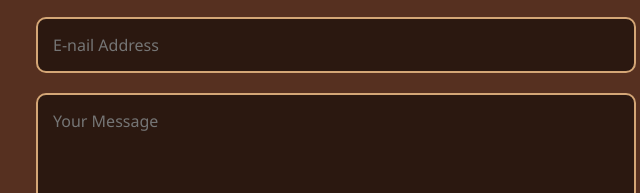
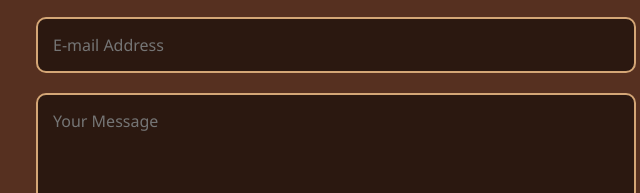
Before and after one commit to hydrylmz/cookie-games-website, a plain HTML site: page index.html in a window 1280 px wide. Shown: the part 1487-1680 px from the top of the page, 304-944 px from the left. Drawn offline with Linux system fonts and the light colour scheme.

Commit message:
Update index.html

```diff
--- a/index.html
+++ b/index.html
@@ -327,7 +327,7 @@
                 <input type="hidden" name="_subject" value="Yeni Cookie Games İletişim Formu Mesajı!">
 
                 <input type="text" name="name" placeholder="Name" required>
-                <input type="email" name="email" placeholder="E-nail Address" required>
+                <input type="email" name="email" placeholder="E-mail Address" required>
                 <textarea name="message" rows="5" placeholder="Your Message" required></textarea>
 
                 <input type="hidden" name="_captcha" value="false">
```
